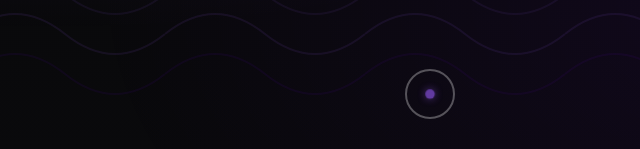
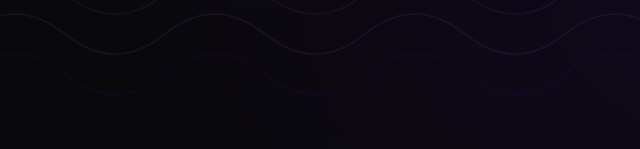
Before and after one commit to shwetagaddime16/PersonalPortfolioWebsite, a plain HTML site: page index.html in a window 1280 px wide. Shown: the part 651-800 px from the top of the page, 210-850 px from the left. Drawn offline with Linux system fonts and the light colour scheme.

Commit message:
update some

```diff
--- a/index.html
+++ b/index.html
@@ -264,11 +264,11 @@
         </div>
     </section>
 
-    <!-- Scroll Indicator -->
-    <div class="scroll-indicator">
+    Scroll Indicator
+    <!-- <div class="scroll-indicator">
         <div class="scroll-circle">
             <div class="scroll-dot"></div>
         </div>
-    </div>
+    </div> -->
 </body>
 </html>
```
